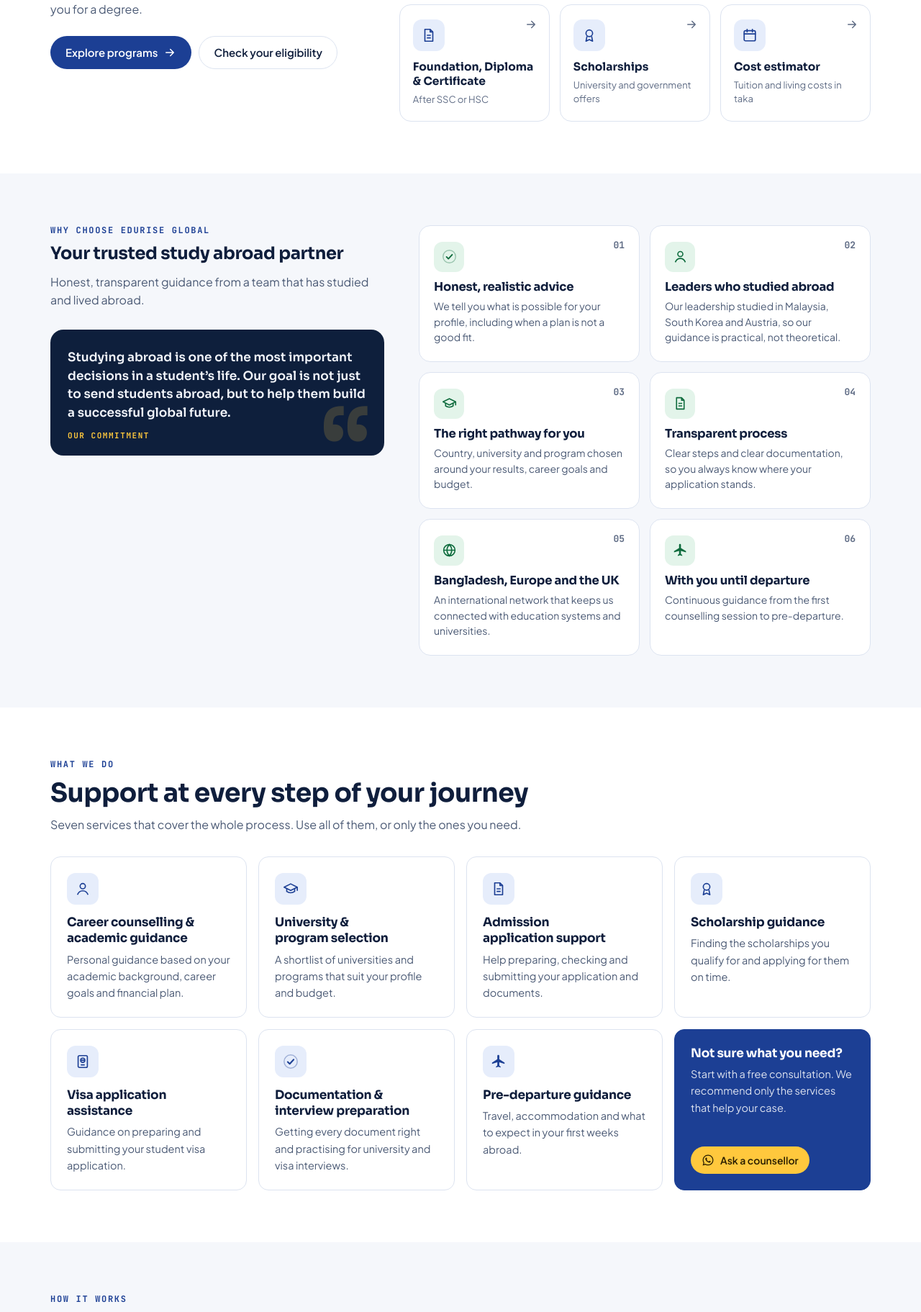
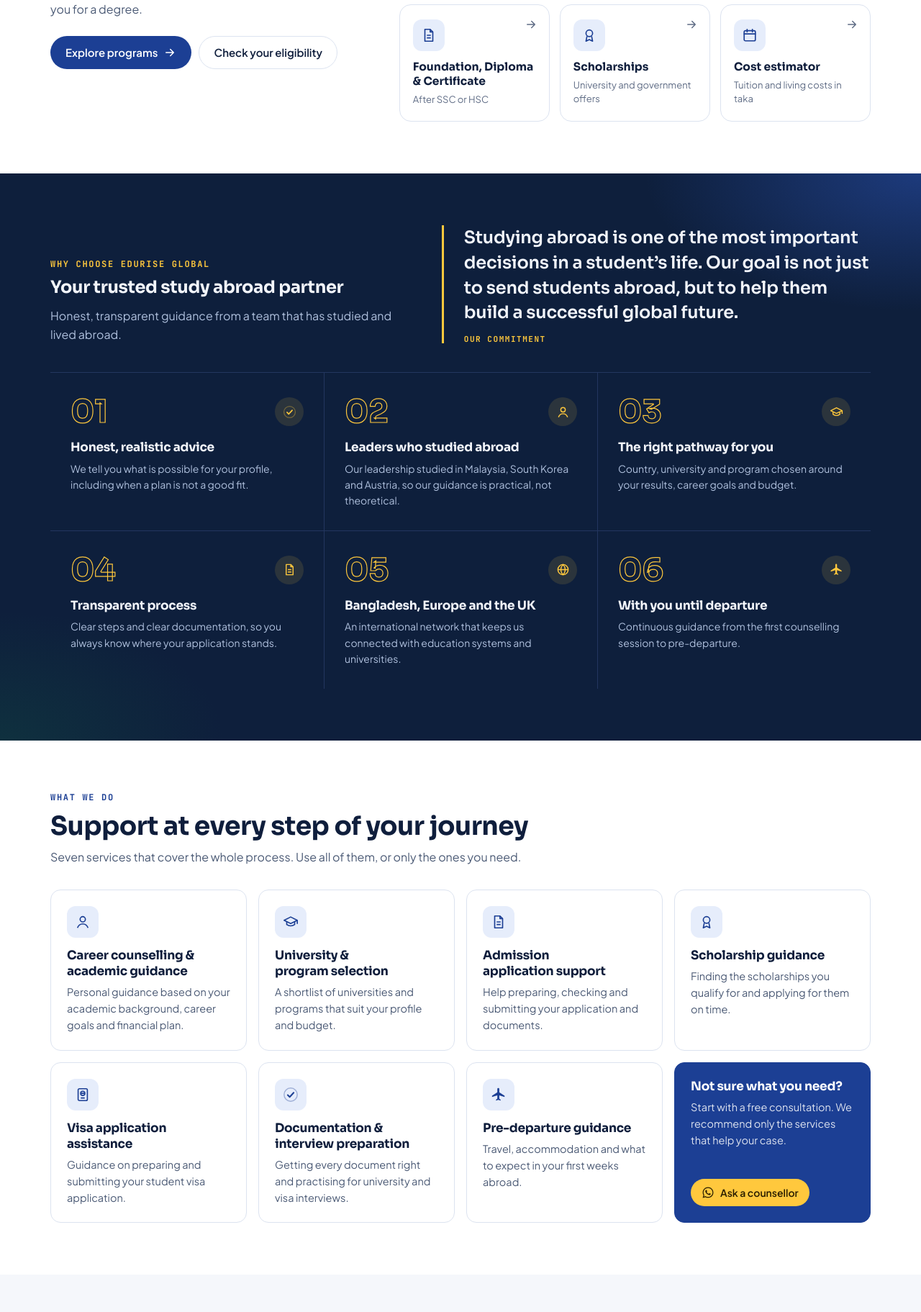
Before and after one commit to arifbillahcse/EduRiseGlobal1.0, a PHP site: page / in a window 1280 px wide. Shown: the part 2254-4077 px from the top of the page at 72% size. Run offline with PHP 8.4, Linux system fonts and the light colour scheme.

Commit message:
Why choose us: dark editorial band so it no longer mirrors the programs tiles
Navy section, commitment quote beside the heading, six numbered points (outlined numbers) separated by hairlines instead of white cards. Programs keeps the light tile grid.

Co-Authored-By: Claude Opus 5.5 <noreply@anthropic.com>
Claude-Session: https://claude.ai/code/session_01FMXfogGWrfzU2MFfLicrcQ

```diff
--- a/css/home.css
+++ b/css/home.css
@@ -239,23 +239,41 @@ html[lang="bn"] .mentor__loc{letter-spacing:0;font-family:var(--font-body)}
 @media (max-width:1024px){.progs{grid-template-columns:1fr;gap:28px}}
 @media (max-width:560px){.progs__grid{grid-template-columns:repeat(2,minmax(0,1fr));gap:10px}.ptile{padding:16px 14px}.ptile__go{display:none}}
 
-/* ---------- why choose us ---------- */
-.why{display:grid;grid-template-columns:minmax(0,.85fr) minmax(0,1.15fr);gap:48px;align-items:start}
-.why__intro{position:sticky;top:calc(var(--header-h) + 24px)}
-.why__intro > p{margin-top:12px;color:var(--ink-2)}
-.why__quote{position:relative;margin:28px 0 0;padding:26px 24px 22px;border-radius:18px;background:var(--night);color:var(--night-fg);overflow:hidden}
-.why__quote::before{content:"“";position:absolute;right:18px;bottom:-58px;font:700 140px/1 var(--font-display);color:rgba(255,200,61,.18)}
-.why__quote blockquote{margin:0;font:600 17px/1.5 var(--font-display);color:var(--night-fg)}
+/* ---------- why choose us: dark editorial band (programs above uses light tiles) ---------- */
+.why-sec{position:relative;overflow:hidden;background:var(--night);color:var(--night-fg)}
+.why-sec::before{content:"";position:absolute;inset:0;pointer-events:none;
+  background:radial-gradient(640px 320px at 100% 0%,rgba(47,92,203,.45),transparent 60%),radial-gradient(520px 300px at 0% 100%,rgba(19,128,74,.18),transparent 60%)}
+.why-sec .container{position:relative}
+.why__head{display:grid;grid-template-columns:minmax(0,.9fr) minmax(0,1.1fr);gap:56px;align-items:end;padding-bottom:40px;border-bottom:1px solid var(--night-line)}
+.why-sec h2{color:var(--night-fg)}
+.why__head p{margin-top:12px;color:var(--night-dim)}
+.why__quote{position:relative;margin:0;padding-left:28px;border-left:3px solid var(--sun)}
+.why__quote blockquote{margin:0;font:600 clamp(19px,2vw,24px)/1.45 var(--font-display);letter-spacing:-.01em;color:var(--night-fg);text-wrap:pretty}
 .why__quote figcaption{margin-top:14px;font:700 11px/1 var(--font-mono);letter-spacing:.14em;text-transform:uppercase;color:var(--sun)}
-.why__grid{display:grid;grid-template-columns:repeat(2,minmax(0,1fr));gap:14px;margin:0;padding:0;list-style:none}
-.whyc{position:relative;display:grid;gap:6px;align-content:start;padding:22px 20px;border:1px solid var(--line);border-radius:16px;background:var(--surface)}
-.whyc__icon{display:grid;place-items:center;width:42px;height:42px;margin-bottom:6px;border-radius:12px;background:var(--go-soft);color:var(--go-text)}
-.whyc__icon .icon{width:21px;height:21px}
-.whyc__num{position:absolute;top:20px;right:20px;font:700 13px/1 var(--font-mono);color:var(--ink-3)}
-.whyc h3{font-size:16.5px}
-.whyc p{font-size:14px;line-height:1.55;color:var(--ink-2)}
-@media (max-width:1024px){.why{grid-template-columns:1fr;gap:28px}.why__intro{position:static}}
-@media (max-width:560px){.why__grid{grid-template-columns:1fr}}
+.why__grid{display:grid;grid-template-columns:repeat(3,minmax(0,1fr));margin:0;padding:0;list-style:none}
+.whyc{display:grid;gap:8px;align-content:start;padding:32px 28px 30px;border-bottom:1px solid var(--night-line);transition:background-color .25s}
+.whyc:not(:nth-child(3n+1)){border-left:1px solid var(--night-line)}
+.whyc:nth-child(n+4){border-bottom:0}
+.whyc:hover{background:rgba(255,255,255,.03)}
+.whyc__top{display:flex;align-items:center;justify-content:space-between;margin-bottom:10px}
+.whyc__num{font:700 44px/1 var(--font-display);color:transparent;-webkit-text-stroke:1.2px var(--sun);letter-spacing:-.01em}
+.whyc__icon{display:grid;place-items:center;width:40px;height:40px;border-radius:50%;background:rgba(255,200,61,.12);color:var(--sun)}
+.whyc__icon .icon{width:19px;height:19px}
+.whyc h3{font-size:17px;color:var(--night-fg)}
+.whyc p{font-size:14px;line-height:1.6;color:var(--night-dim)}
+@media (max-width:1024px){
+  .why__head{grid-template-columns:1fr;gap:28px}
+  .why__grid{grid-template-columns:repeat(2,minmax(0,1fr))}
+  .whyc{border-left:0 !important;border-bottom:1px solid var(--night-line) !important}
+  .whyc:nth-child(even){border-left:1px solid var(--night-line) !important}
+  .whyc:nth-child(n+5){border-bottom:0 !important}
+}
+@media (max-width:560px){
+  .why__grid{grid-template-columns:1fr}
+  .whyc,.whyc:nth-child(even),.whyc:not(:nth-child(3n+1)){padding:24px 0;border-left:0 !important}
+  .whyc:nth-child(5){border-bottom:1px solid var(--night-line) !important}
+  .whyc__num{font-size:32px}
+}
 
 /* ---------- scholarship highlight ---------- */
 .schl{display:grid;grid-template-columns:minmax(0,1.05fr) minmax(0,.95fr);gap:20px;align-items:stretch}
--- a/index.html
+++ b/index.html
@@ -90,15 +90,17 @@
   </section>
 
   <!-- ---------- WHY ---------- -->
-  <section class="section" id="why" aria-labelledby="whyTitle">
-    <div class="container why">
-      <div class="why__intro">
-        <span class="eyebrow">Why choose EduRise Global</span>
-        <h2 id="whyTitle">Your trusted study abroad partner</h2>
-        <p>Honest, transparent guidance from a team that has studied and lived abroad.</p>
+  <section class="section why-sec" id="why" aria-labelledby="whyTitle">
+    <div class="container">
+      <div class="why__head">
+        <div>
+          <span class="eyebrow eyebrow--sun">Why choose EduRise Global</span>
+          <h2 id="whyTitle">Your trusted study abroad partner</h2>
+          <p>Honest, transparent guidance from a team that has studied and lived abroad.</p>
+        </div>
         <figure class="why__quote"><blockquote id="commitQuote"></blockquote><figcaption>Our commitment</figcaption></figure>
       </div>
-      <ul class="why__grid" id="whyGrid"></ul>
+      <ol class="why__grid" id="whyGrid"></ol>
     </div>
   </section>
 
--- a/js/home.js
+++ b/js/home.js
@@ -177,8 +177,7 @@ function renderHomePrograms() {
 function renderWhy() {
   $('#commitQuote').textContent = COMMITMENT.quote;
   $('#whyGrid').innerHTML = WHY_CHOOSE.map((w, i) => `<li class="whyc">
-      <span class="whyc__icon">${icon(w.icon)}</span>
-      <span class="whyc__num tnum" aria-hidden="true">${String(i + 1).padStart(2, '0')}</span>
+      <div class="whyc__top"><span class="whyc__num tnum" aria-hidden="true">${String(i + 1).padStart(2, '0')}</span><span class="whyc__icon">${icon(w.icon)}</span></div>
       <h3>${esc(w.title)}</h3><p>${esc(w.text)}</p>
     </li>`).join('');
 }
```
